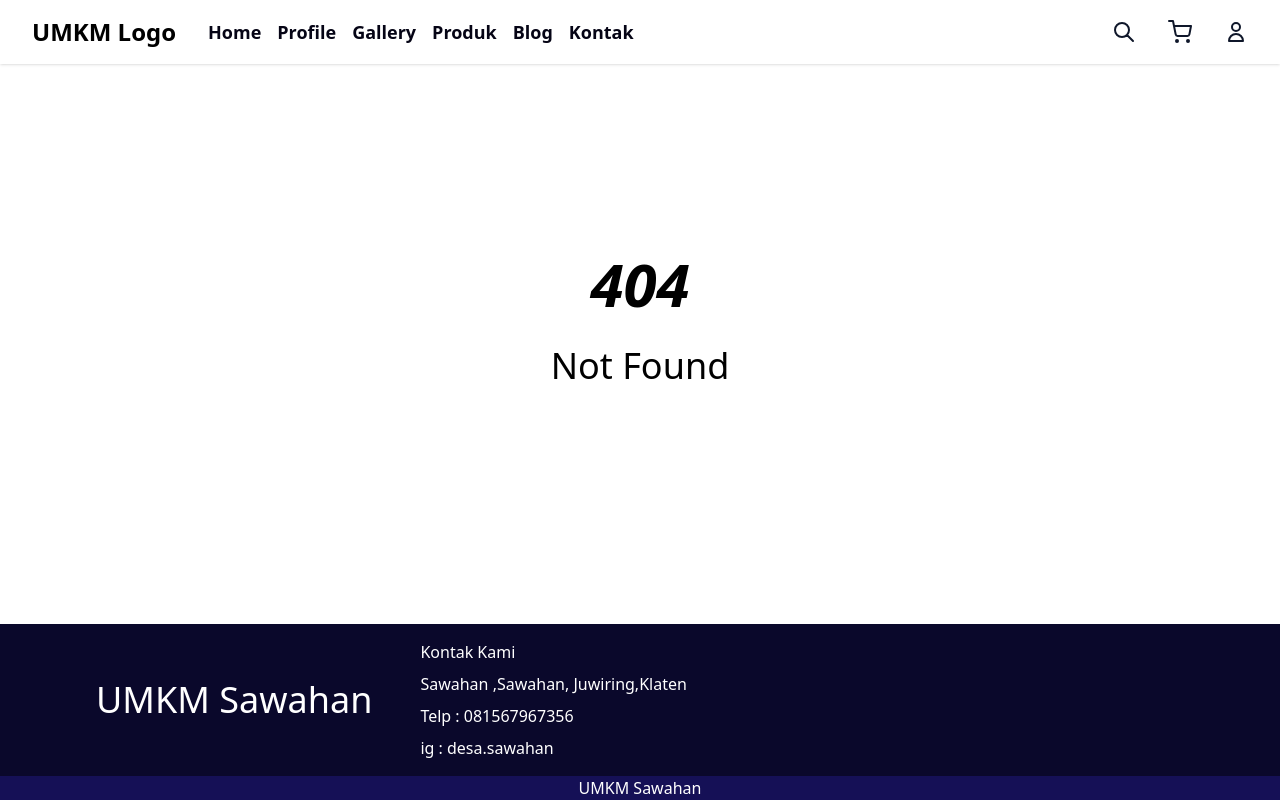
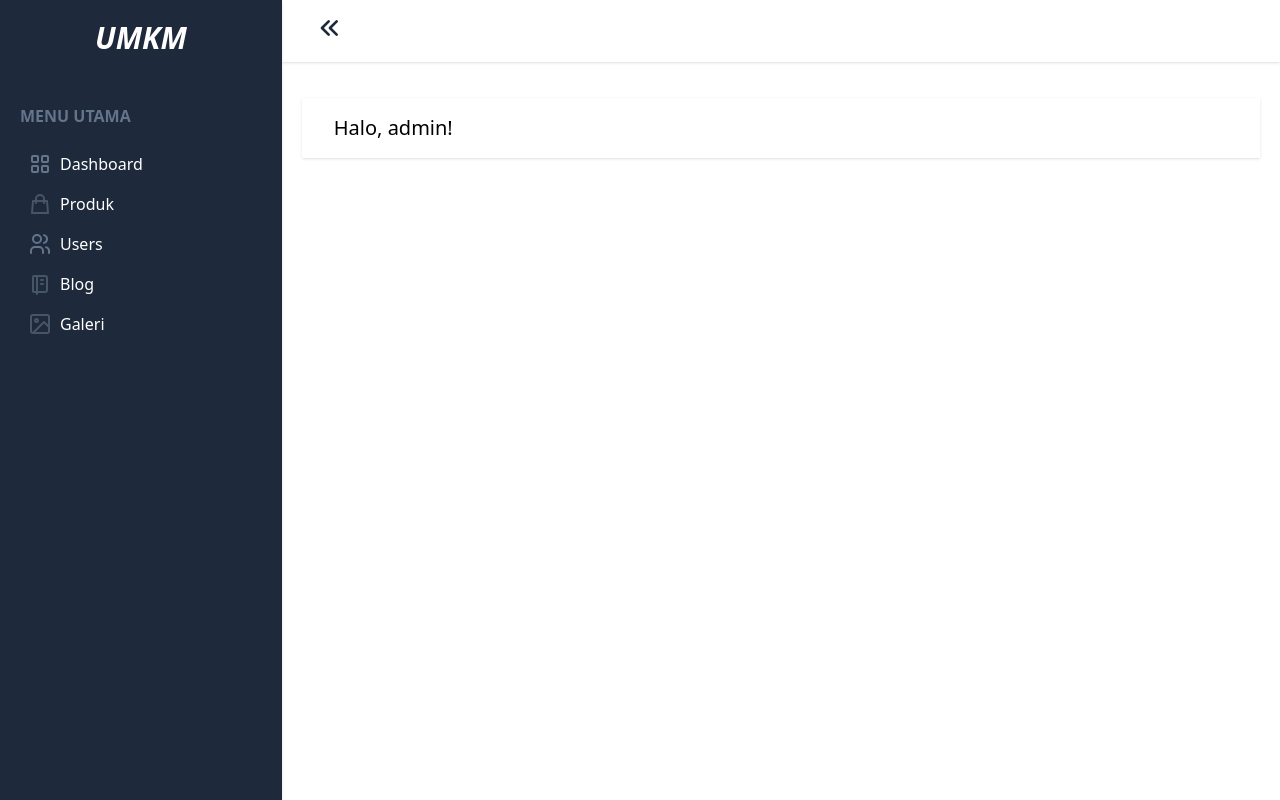
Before and after one commit to UnknownRori/pkm-2024, a React (Vite) app: page /dashboard in a window 1280 px wide. Before the commit this address had no page. Built offline with nearby package versions, Linux system fonts and the light colour scheme.

Commit message:
📦 scaffold dashboard

```diff
--- /dev/null
+++ b/src/layout/dashboard.tsx
@@ -0,0 +1,94 @@
+import { useState } from "react";
+
+
+export default function DashboardLayout(props: React.PropsWithChildren) {
+  const sidebar = useState(false);
+
+  return (
+    <div className="relative flex flex-row w-screen min-h-screen duration-500">
+      <nav className="relative z-10 flex flex-col gap-12 shadow w-[350px] p-5 bg-slate-800 text-white duration-500 min-h-full">
+        <header className="flex gap-8 justify-center items-center">
+          <h1 className="text-3xl text-center font-bold italic">UMKM</h1>
+          <button className="md:hidden">
+            <svg className="h-8 w-8 text-slate-300" width="24" height="24" viewBox="0 0 24 24" stroke-width="2"
+              stroke="currentColor" fill="none" stroke-linecap="round" stroke-linejoin="round">
+              <path stroke="none" d="M0 0h24v24H0z" />
+              <polyline points="11 7 6 12 11 17" />
+              <polyline points="17 7 12 12 17 17" />
+            </svg>
+          </button>
+        </header>
+        <div className="flex flex-col gap-4">
+          <div className="flex flex-col gap-4">
+            <header className="text-slate-500 font-bold">
+              MENU UTAMA
+            </header>
+
+            <div>
+              <button className="flex gap-2 hover:bg-slate-600 py-2 px-2 duration-500 rounded w-full">
+                <svg className="h-6 w-6 text-slate-500" width="24" height="24" viewBox="0 0 24 24" stroke-width="2"
+                  stroke="currentColor" fill="none" stroke-linecap="round" stroke-linejoin="round">
+                  <path stroke="none" d="M0 0h24v24H0z" />
+                  <rect x="4" y="4" width="6" height="6" rx="1" />
+                  <rect x="14" y="4" width="6" height="6" rx="1" />
+                  <rect x="4" y="14" width="6" height="6" rx="1" />
+                  <rect x="14" y="14" width="6" height="6" rx="1" />
+                </svg>
+                Dashboard
+              </button>
+
+              <button className="flex gap-2 hover:bg-slate-600 py-2 px-2 duration-500 rounded w-full">
+                <svg className="h-6 w-6 text-slate-600" fill="none" viewBox="0 0 24 24" stroke="currentColor">
+                  <path stroke-linecap="round" stroke-linejoin="round" stroke-width="2" d="M16 11V7a4 4 0 00-8 0v4M5 9h14l1 12H4L5 9z" />
+                </svg>
+                Produk
+              </button>
+
+              <button className="flex gap-2 hover:bg-slate-600 py-2 px-2 duration-500 rounded w-full">
+                <svg className="h-6 w-6 group-hover:text-slate-200 duration-500 text-slate-500" width="24" height="24"
+                  viewBox="0 0 24 24" stroke-width="2" stroke="currentColor" fill="none" stroke-linecap="round"
+                  stroke-linejoin="round">
+                  <path stroke="none" d="M0 0h24v24H0z" />
+                  <circle cx="9" cy="7" r="4" />
+                  <path d="M3 21v-2a4 4 0 0 1 4 -4h4a4 4 0 0 1 4 4v2" />
+                  <path d="M16 3.13a4 4 0 0 1 0 7.75" />
+                  <path d="M21 21v-2a4 4 0 0 0 -3 -3.85" />
+                </svg>
+                Users
+              </button>
+
+              <button className="flex gap-2 hover:bg-slate-600 py-2 px-2 duration-500 rounded w-full">
+                <svg className="h-6 w-6 text-slate-600" width="24" height="24" viewBox="0 0 24 24" stroke-width="2" stroke="currentColor" fill="none" stroke-linecap="round" stroke-linejoin="round">  <path stroke="none" d="M0 0h24v24H0z" />  <path d="M6 4h11a2 2 0 0 1 2 2v12a2 2 0 0 1 -2 2h-11a1 1 0 0 1 -1 -1v-14a1 1 0 0 1 1 -1m3 0v18" />  <line x1="13" y1="8" x2="15" y2="8" />  <line x1="13" y1="12" x2="15" y2="12" /></svg>
+                Blog
+              </button>
+
+              <button className="flex gap-2 hover:bg-slate-600 py-2 px-2 duration-500 rounded w-full">
+                <svg className="h-6 w-6 text-slate-600" viewBox="0 0 24 24" fill="none" stroke="currentColor" stroke-width="2" stroke-linecap="round" stroke-linejoin="round">  <rect x="3" y="3" width="18" height="18" rx="2" ry="2" />  <circle cx="8.5" cy="8.5" r="1.5" />  <polyline points="21 15 16 10 5 21" /></svg>
+                Galeri
+              </button>
+            </div>
+          </div>
+        </div>
+      </nav>
+
+      <div className="relative flex flex-col gap-4 w-full">
+        <header className="relative flex gap-4 justify-content-center w-full shadow py-3 px-8">
+          <div>
+            <button className="duration-500">
+              <svg className="h-8 w-8 text-slate-800" width="24" height="24" viewBox="0 0 24 24" stroke-width="2"
+                stroke="currentColor" fill="none" stroke-linecap="round" stroke-linejoin="round">
+                <path stroke="none" d="M0 0h24v24H0z" />
+                <polyline points="11 7 6 12 11 17" />
+                <polyline points="17 7 12 12 17 17" />
+              </svg>
+            </button>
+          </div>
+        </header>
+
+        <div className="relative m-5 h-full">
+          {props.children}
+        </div>
+      </div>
+    </div>
+  );
+}
--- /dev/null
+++ b/src/pages/dashboard.tsx
@@ -0,0 +1,14 @@
+import DashboardLayout from "@/layout/dashboard";
+
+
+export default function Dashboard() {
+  return (
+    <DashboardLayout>
+      <div className="shadow py-4 px-8">
+        <span className="text-xl">
+          Halo, admin!
+        </span>
+      </div>
+    </DashboardLayout>
+  );
+}
--- a/src/routes.tsx
+++ b/src/routes.tsx
@@ -6,6 +6,7 @@ import ProductList from './pages/product-list';
 import Kontak from './pages/kontak';
 import Product from './pages/product';
 import KegiatanList from './pages/kegiatan-list';
+import Dashboard from './pages/dashboard';
 
 import { createBrowserRouter } from "react-router-dom";
 
@@ -39,6 +40,10 @@ const router = createBrowserRouter([
     path: "/kontak",
     element: <Kontak />
   },
+  {
+    path: "/dashboard",
+    element: <Dashboard />
+  },
 
   {
     path: "*",
```
